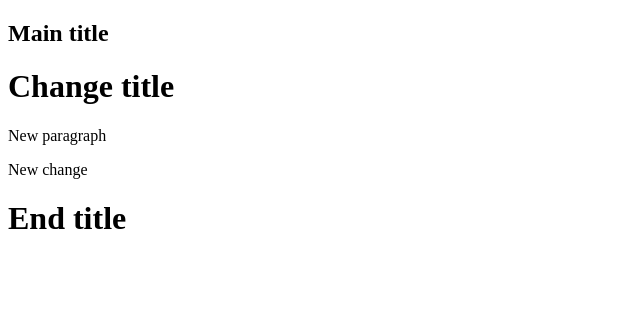
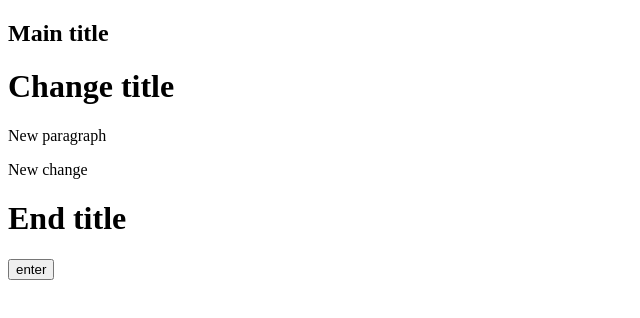
Before and after one commit to vfaconi/git, a plain HTML site: page index.html in a window 1280 px wide. Shown: the whole page, without its empty margins (0-640 px from the left). Drawn offline with Linux system fonts and the light colour scheme.

Commit message:
add new button

```diff
--- a/index.html
+++ b/index.html
@@ -9,7 +9,7 @@
         <p>New paragraph</p>
         <p>New change</p>
         <h1>End title</h1>
-
+        <input type="button" value="enter">
     </body>
 
 
```
